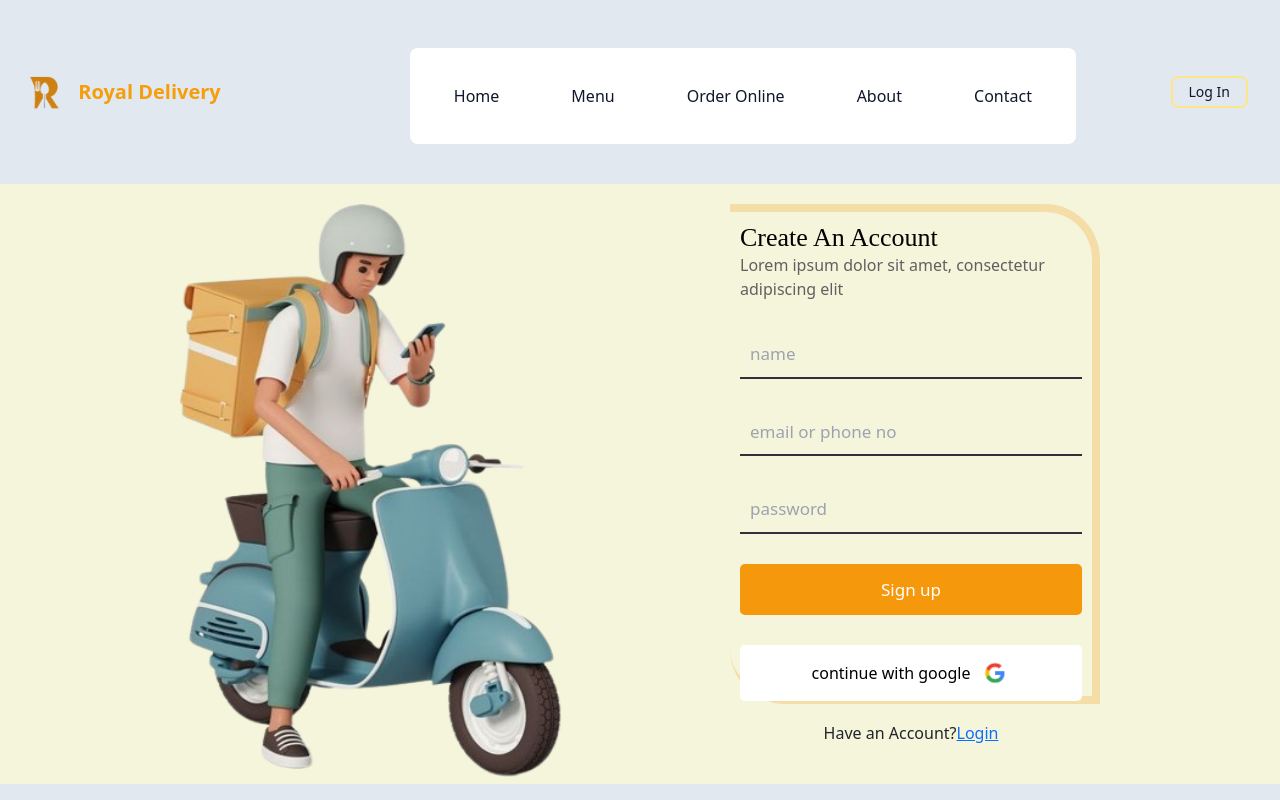
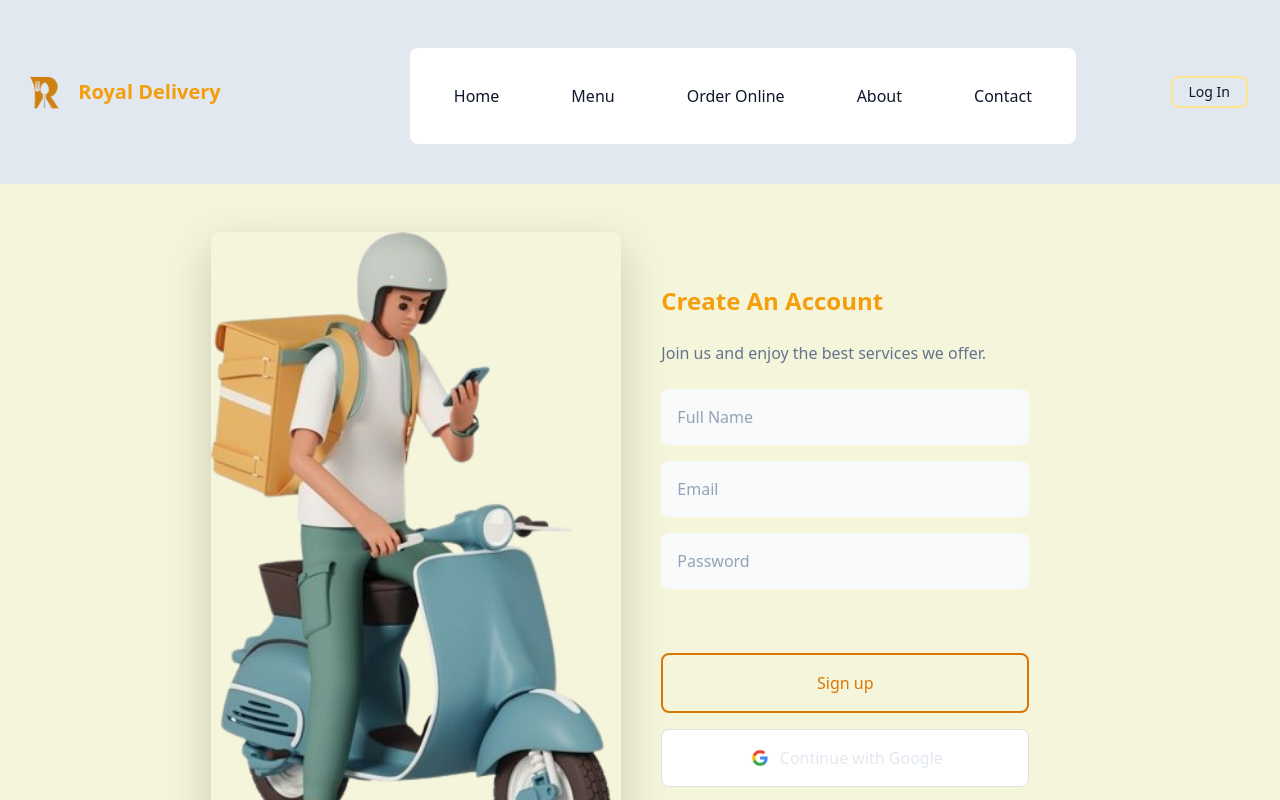
Before and after one commit to fseha-hagos/food-delivery, a React (Create React App) app: page /login in a window 1280 px wide. Shown: the top 800 px of the page. Built offline with nearby package versions, Linux system fonts and the light colour scheme; a web font is replaced by a local one.

Commit message:
Update SignUp.js

```diff
--- a/src/pages/SignUp.js
+++ b/src/pages/SignUp.js
@@ -1,54 +1,88 @@
 import '@fontsource/lily-script-one';
-import './styles/home.css'
+import './styles/home.css';
 import Navbar from "./components/navbar";
 import Footer from './components/footer';
 import { useState } from 'react';
 
-
-
 function SignUp() {
   const [name, setName] = useState('');
   const [email, setEmail] = useState('');
-    const [password, setPassword] = useState(null);
+  const [password, setPassword] = useState('');
 
   const handleSubmit = (event) => {
     event.preventDefault();
-        alert(`The name you entered is: ${name}`)
-      }
+    alert(`The name you entered is: ${name}`);
+  };
 
   return (
-    <div className="home-container">
+    <div className="bg-custom_background dark:bg-slate-900 min-h-screen flex flex-col">
       <Navbar />
 
-
-        <div className='signup-container'>
-          <div className='signup-image-container'>
-            <span className='bg-circle'></span>
-            <img style={{width:"100%", height:"100%"}} alt="sign up" src={require('./assets/signup-a71433d156a00a662f932c404515f01e.png')}/>
+      <div className="flex flex-col md:flex-row items-center justify-center flex-grow px-4 py-8 md:px-8 md:py-12">
+        <div className="md:w-1/2 lg:w-1/3 flex justify-center mb-8 md:mb-0">
+          <img
+            className="w-full h-auto rounded-lg shadow-lg"
+            alt="Sign Up"
+            src={require('./assets/signup-a71433d156a00a662f932c404515f01e.png')}
+          />
         </div>
-          <div className='signup-form-container'>
-            <h3 className='signup-title'>Create An Account</h3>
-            <p className='signup-subtitle'>Lorem ipsum dolor sit amet, consectetur adipiscing elit</p>
-               <form onSubmit={handleSubmit}>
-
-                       <input type="text" name='name' placeholder="name" value={name} onChange={(e) => setName(e.target.value)} />
-                       <input type="text" name='email' placeholder="email or phone no" value={email} onChange={(e) => setEmail(e.target.value)} />
-                       <input type="number" name='password' placeholder={"password"} value={password} onChange={(e) => setPassword(e.target.value)} />
-                   <input type="submit" name='submit' value={"Sign up"}/>
-
-               <div className='button btn-google'>continue with google <img src={require('./assets/google-cb79f3df7e515bd98a4d666f38de5ec1.png')} alt='google' style={{width:"30px", height:"30px"}}/></div>
+        <div className="bg-transparent dark:bg-slate-800 p-8 md:p-10  w-full max-w-md">
+          <h3 className="text-2xl font-semibold text-amber-500 mb-4">Create An Account</h3>
+          <p className="text-slate-500 mb-6">Join us and enjoy the best services we offer.</p>
+          <form onSubmit={handleSubmit} className="space-y-4 mb-5">
+            <input
+              type="text"
+              name="name"
+              placeholder="Full Name"
+              value={name}
+              onChange={(e) => setName(e.target.value)}
+              className="w-full p-3 rounded-lg bg-slate-50 dark:bg-slate-700 text-slate-900 dark:text-slate-100 placeholder-slate-400 focus:outline-none focus:ring-2 focus:ring-amber-500"
+            />
+            <input
+              type="email"
+              name="email"
+              placeholder="Email"
+              value={email}
+              onChange={(e) => setEmail(e.target.value)}
+              className="w-full p-3 rounded-lg bg-slate-50 dark:bg-slate-700 text-slate-900 dark:text-slate-100 placeholder-slate-400 focus:outline-none focus:ring-2 focus:ring-amber-500"
+            />
+            <input
+              type="password"
+              name="password"
+              placeholder="Password"
+              value={password}
+              onChange={(e) => setPassword(e.target.value)}
+              className="w-full p-3 mb-5 rounded-lg bg-slate-50 dark:bg-slate-700 text-slate-900 dark:text-slate-100 placeholder-slate-400 focus:outline-none focus:ring-2 focus:ring-amber-500"
+            />
+            <input
+              type="submit"
+              name="submit"
+              value="Sign up"
+              className="w-full p-3 border-2 border-amber-600 text-amber-600 hover:text-white rounded-lg hover:bg-amber-600 focus:outline-none focus:ring-2 focus:ring-amber-500 transition duration-300"
+            />
+            <button
+              type="button"
+              className="w-full p-3 flex items-center justify-center bg-white border border-gray-300 rounded-lg dark:border-gray-600 dark:bg-gray-800 hover:bg-gray-50 dark:hover:bg-gray-700 transition duration-300"
+            >
+              <img
+                src={require('./assets/google-cb79f3df7e515bd98a4d666f38de5ec1.png')}
+                alt="Google"
+                className="w-6 h-6 mr-2"
+              />
+              <span className="text-slate-200 dark:text-slate-900">Continue with Google</span>
+            </button>
           </form>
-               <div className='login'>Have an Account?<a href='/'>Login</a></div>
+          <div className="mt-6 text-center text-slate-300">
+            Already have an account?{' '}
+            <a href="/login" className="text-amber-500 hover:text-amber-700">
+              Log In
+            </a>
           </div>
         </div>
-          <div className='about-container'>
+      </div>
+
       <Footer />
     </div>
-
-
-      </div>
-
-
   );
 }
 
```
Lines whose indentation alone changed are shown as unchanged.
